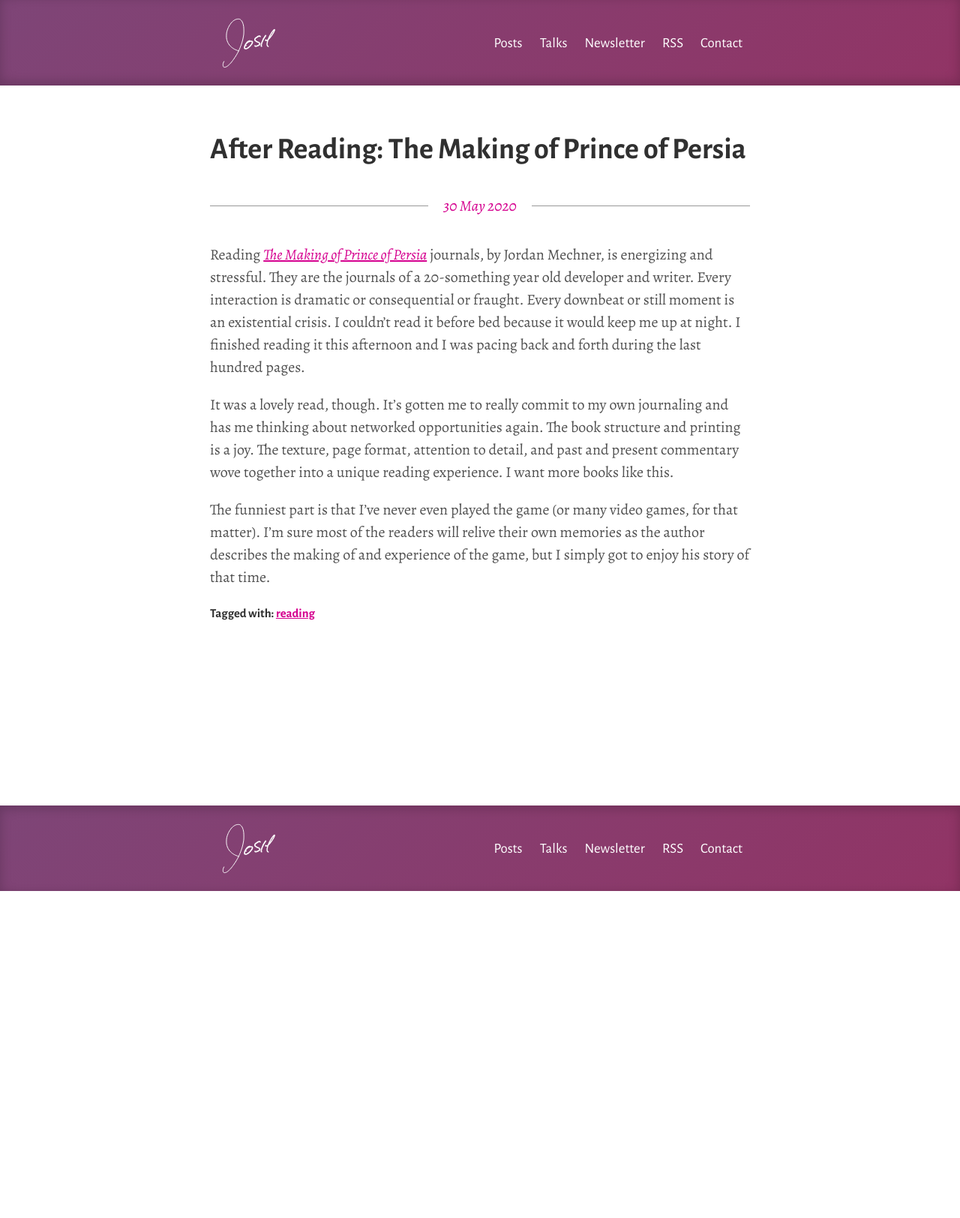
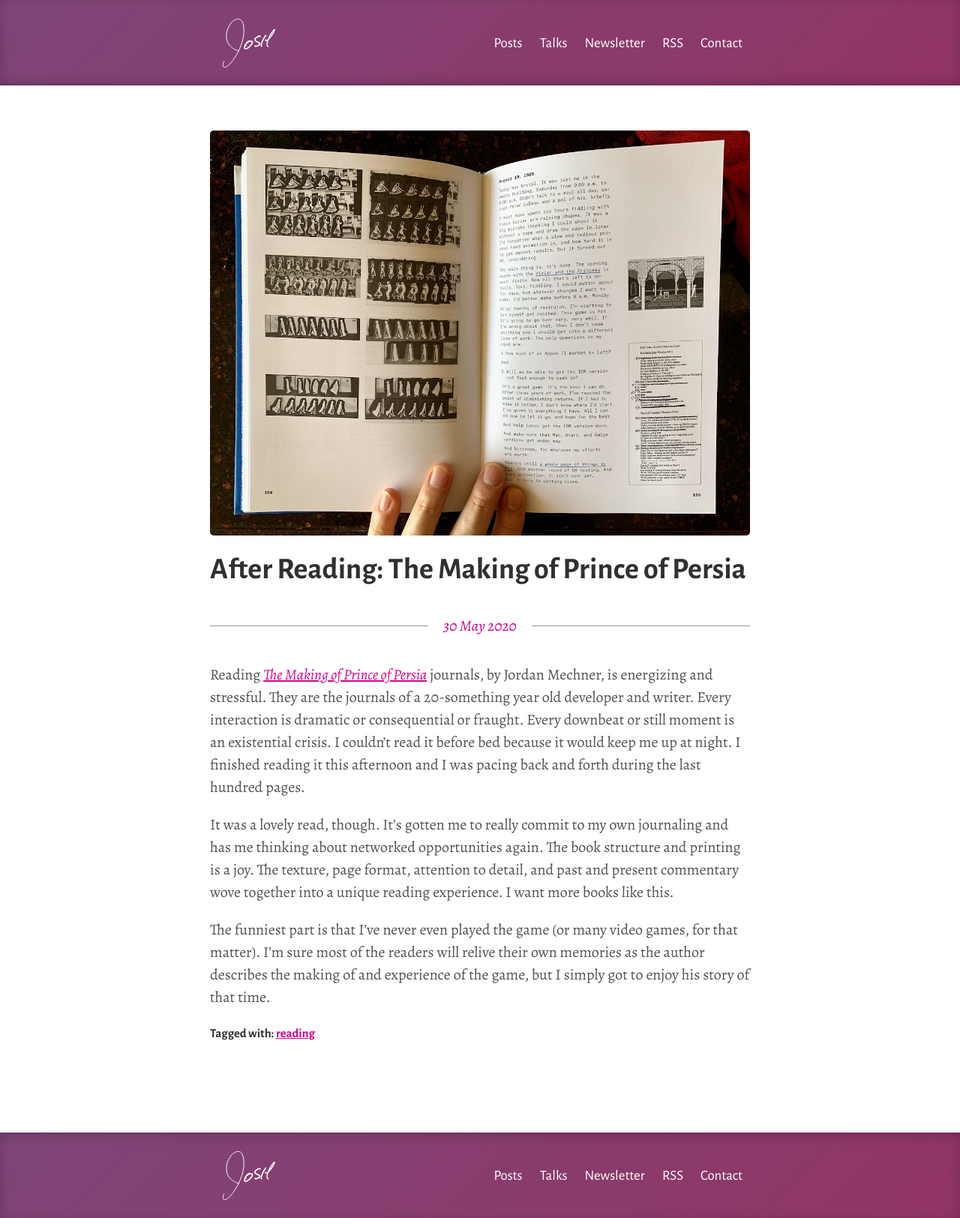
Before and after one commit to joshbeckman/andjosh.github.io, a Jekyll site: the page built from _posts/2020-05-30-after-reading-the-making-of-prince-of-persia.md, in a window 1280 px wide. Shown: the whole page at 75% size. Built offline with Jekyll 4.4.1, drawn with Linux system fonts in a browser that asks for light colours; before the commit the page ends 1188 px from its top, so only the background shows below that.

Commit message:
new:usr: Add PoP photo

```diff
--- a/_posts/2020-05-30-after-reading-the-making-of-prince-of-persia.md
+++ b/_posts/2020-05-30-after-reading-the-making-of-prince-of-persia.md
@@ -3,6 +3,7 @@
 title: "After Reading: The Making of Prince of Persia"
 tags:
 - reading
+mf-photo: "/media/prince-of-persia.jpg"
 ---
 
 Reading [_The Making of Prince of Persia_][0] journals, by Jordan Mechner, is energizing and stressful. They are the journals of a 20-something year old developer and writer. Every interaction is dramatic or consequential or fraught. Every downbeat or still moment is an existential crisis. I couldn't read it before bed because it would keep me up at night. I finished reading it this afternoon and I was pacing back and forth during the last hundred pages.
```
Also changed, not shown: media/prince-of-persia.jpg (added).
